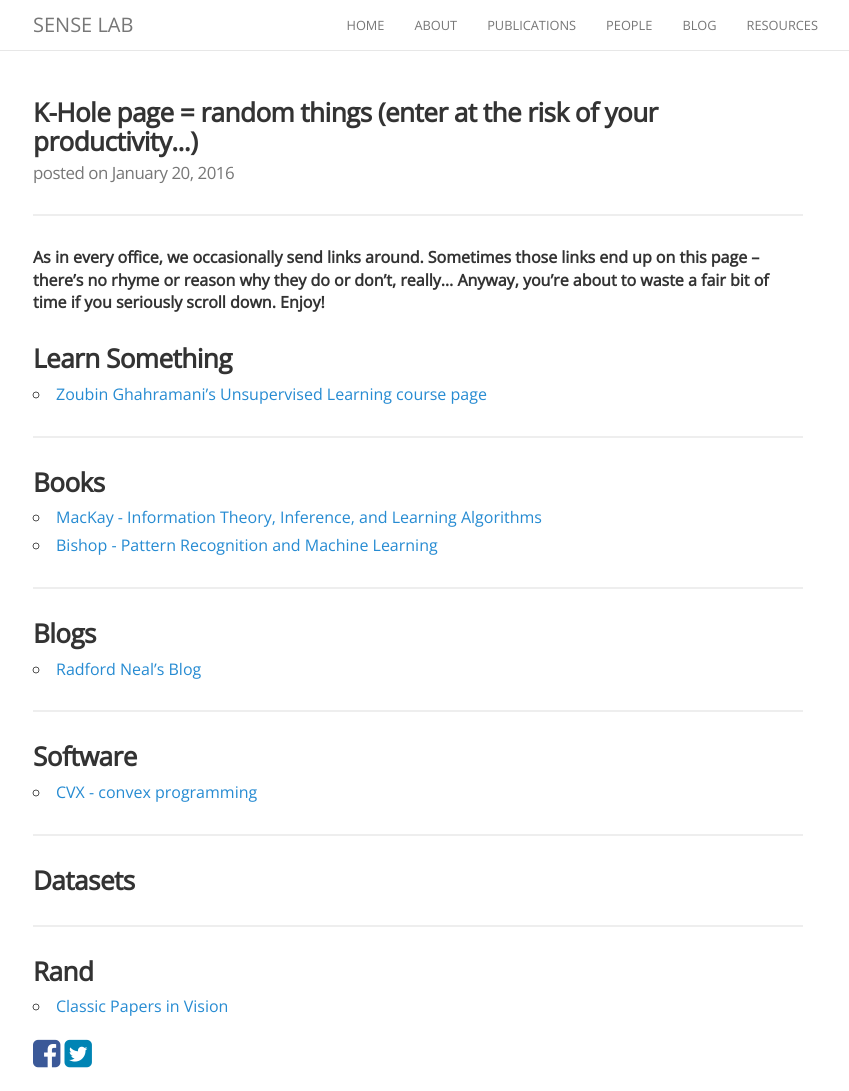
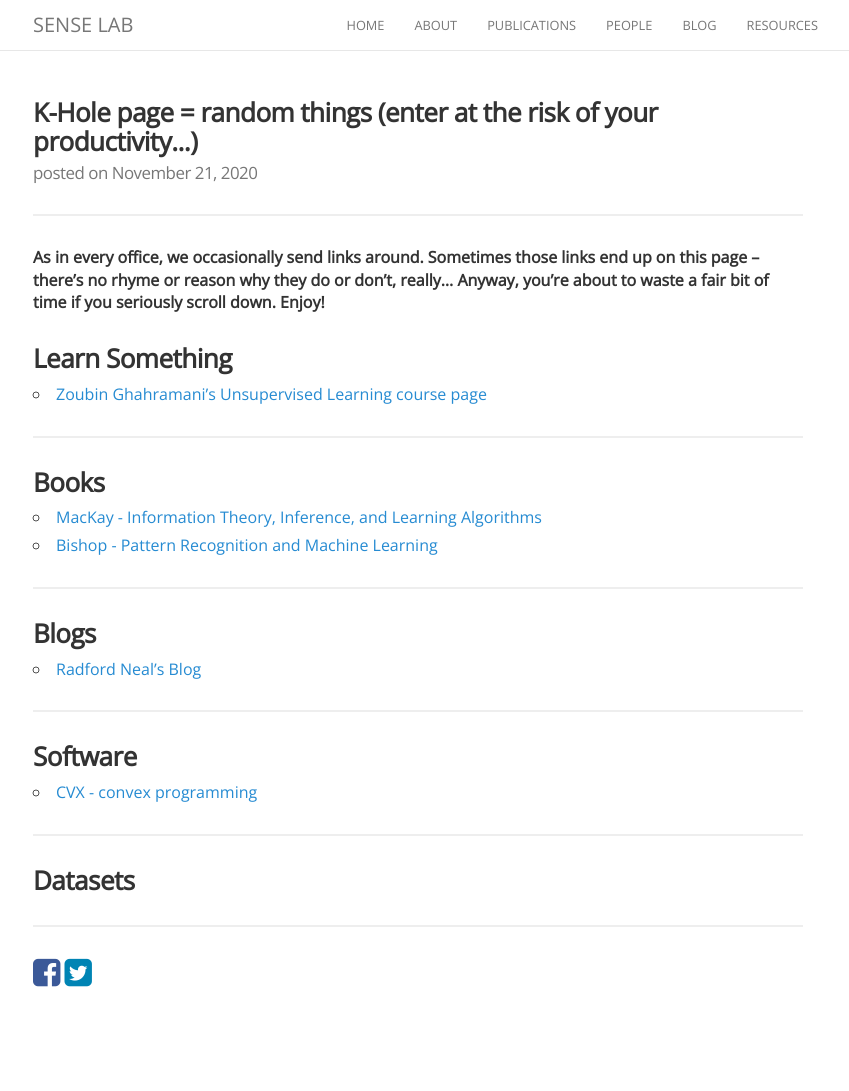
Before and after one commit to SENSE-Lab-OSU/SENSE-Lab-OSU.github.io, a Jekyll site: the page built from _posts/2020-11-21-k-hole.md, in a window 1280 px wide and 1091 px high. Shown: the whole window, without its empty margins (222-1071 px from the left). Built offline with Jekyll 4.4.1, drawn with Linux system fonts in a browser that asks for light colours; nearby versions of some CDN libraries; comment, search, counter and statistics services are not loaded.

Commit message:
Minor Fixes

```diff
--- a/_posts/2016-01-20-k-hole.md
+++ b/_posts/2020-11-21-k-hole.md
@@ -35,7 +35,3 @@ categories: students
 
 
 <hr>
-
-### Rand
-
-- [Classic Papers in Vision](http://www.cns.nyu.edu/events/vjclub/classics.html)
```
